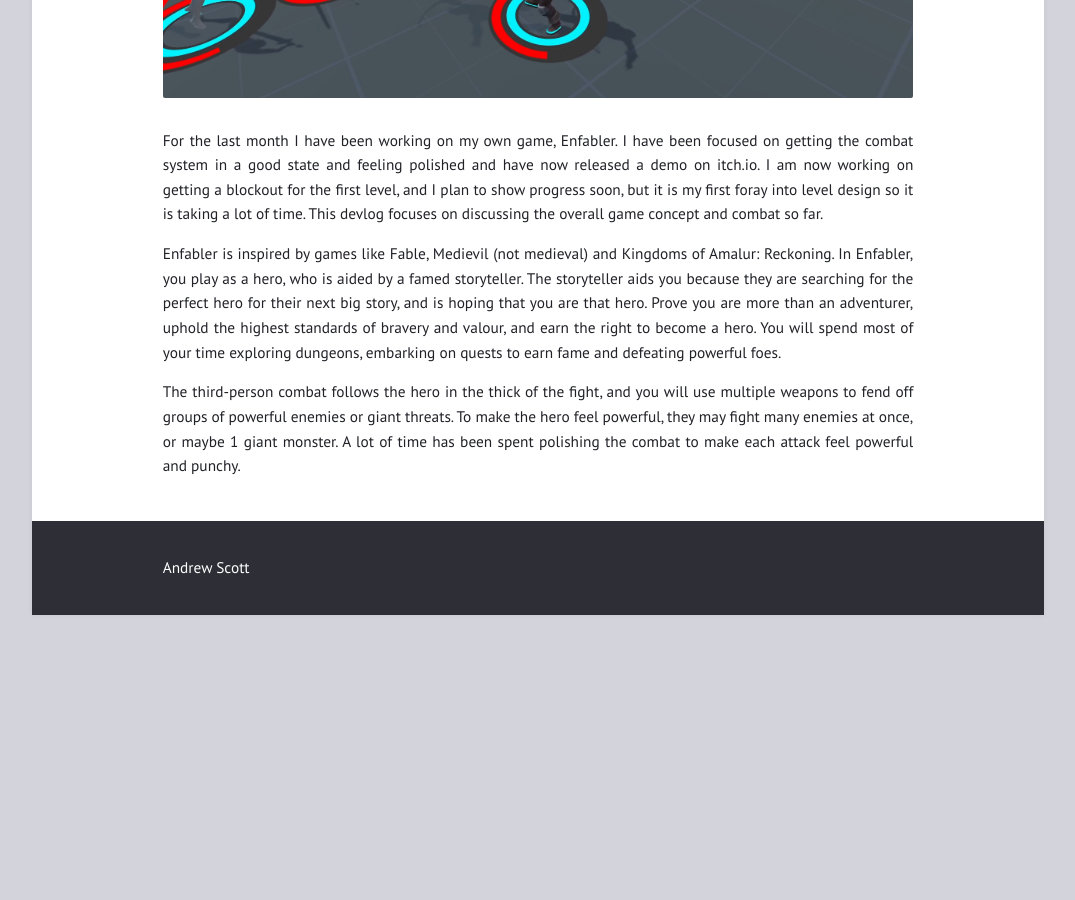
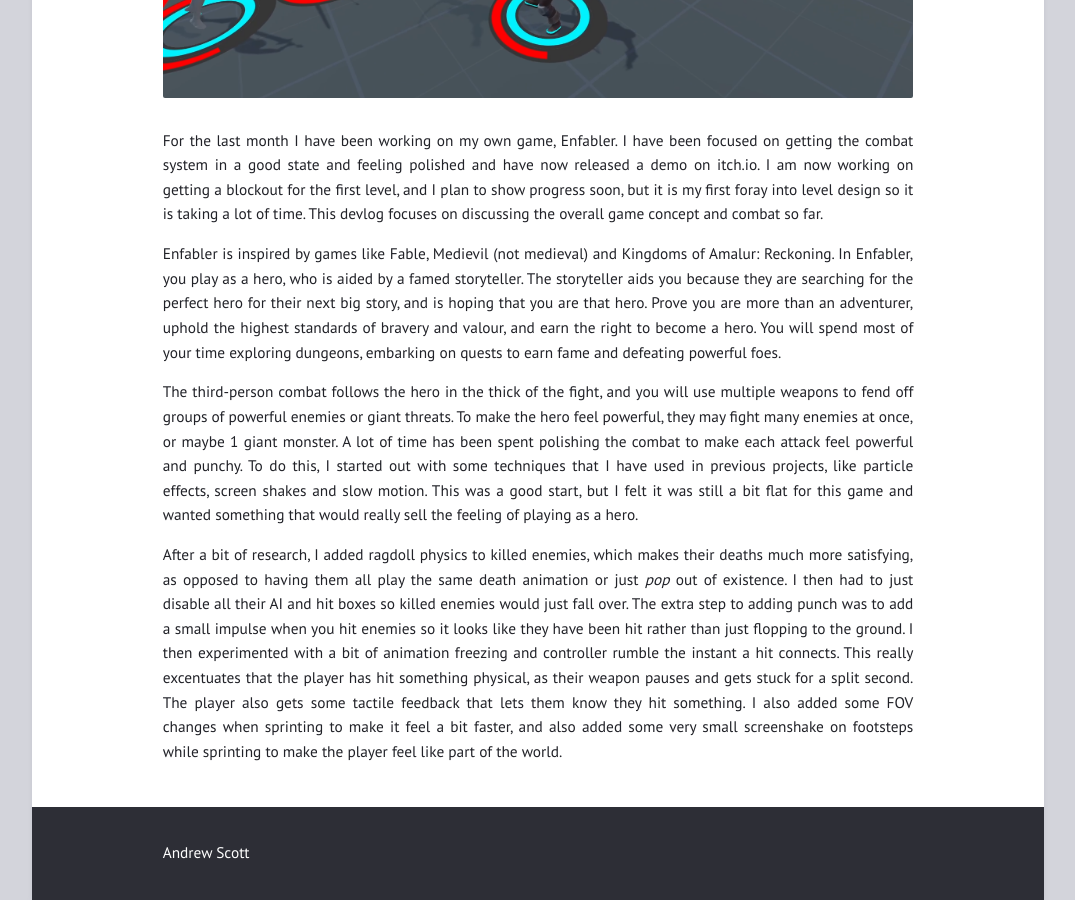
Before and after one commit to andrewscott02/andrewscott02.github.io, a Jekyll site: the page built from _posts/2023-10-22-enfabler1.md, in a window 1280 px wide and 900 px high, scrolled down 997 px. Shown: the whole window, without its empty margins (102-1177 px from the left). Built offline with Jekyll 4.4.1, drawn with Linux system fonts in a browser that asks for light colours; before the commit the page ends 1612 px from its top, so only the background shows below that.

Commit message:
Update 2023-10-22-enfabler1.md

```diff
--- a/_posts/2023-10-22-enfabler1.md
+++ b/_posts/2023-10-22-enfabler1.md
@@ -15,4 +15,6 @@ For the last month I have been working on my own game, Enfabler. I have been foc
 
 Enfabler is inspired by games like Fable, Medievil (not medieval) and Kingdoms of Amalur: Reckoning. In Enfabler, you play as a hero, who is aided by a famed storyteller. The storyteller aids you because they are searching for the perfect hero for their next big story, and is hoping that you are that hero. Prove you are more than an adventurer, uphold the highest standards of bravery and valour, and earn the right to become a hero. You will spend most of your time exploring dungeons, embarking on quests to earn fame and defeating powerful foes.
 
-The third-person combat follows the hero in the thick of the fight, and you will use multiple weapons to fend off groups of powerful enemies or giant threats. To make the hero feel powerful, they may fight many enemies at once, or maybe 1 giant monster. A lot of time has been spent polishing the combat to make each attack feel powerful and punchy.
+The third-person combat follows the hero in the thick of the fight, and you will use multiple weapons to fend off groups of powerful enemies or giant threats. To make the hero feel powerful, they may fight many enemies at once, or maybe 1 giant monster. A lot of time has been spent polishing the combat to make each attack feel powerful and punchy. To do this, I started out with some techniques that I have used in previous projects, like particle effects, screen shakes and slow motion. This was a good start, but I felt it was still a bit flat for this game and wanted something that would really sell the feeling of playing as a hero.
+
+After a bit of research, I added ragdoll physics to killed enemies, which makes their deaths much more satisfying, as opposed to having them all play the same death animation or just *pop* out of existence. I then had to just disable all their AI and hit boxes so killed enemies would just fall over. The extra step to adding punch was to add a small impulse when you hit enemies so it looks like they have been hit rather than just flopping to the ground. I then experimented with a bit of animation freezing and controller rumble the instant a hit connects. This really excentuates that the player has hit something physical, as their weapon pauses and gets stuck for a split second. The player also gets some tactile feedback that lets them know they hit something. I also added some FOV changes when sprinting to make it feel a bit faster, and also added some very small screenshake on footsteps while sprinting to make the player feel like part of the world.
```
